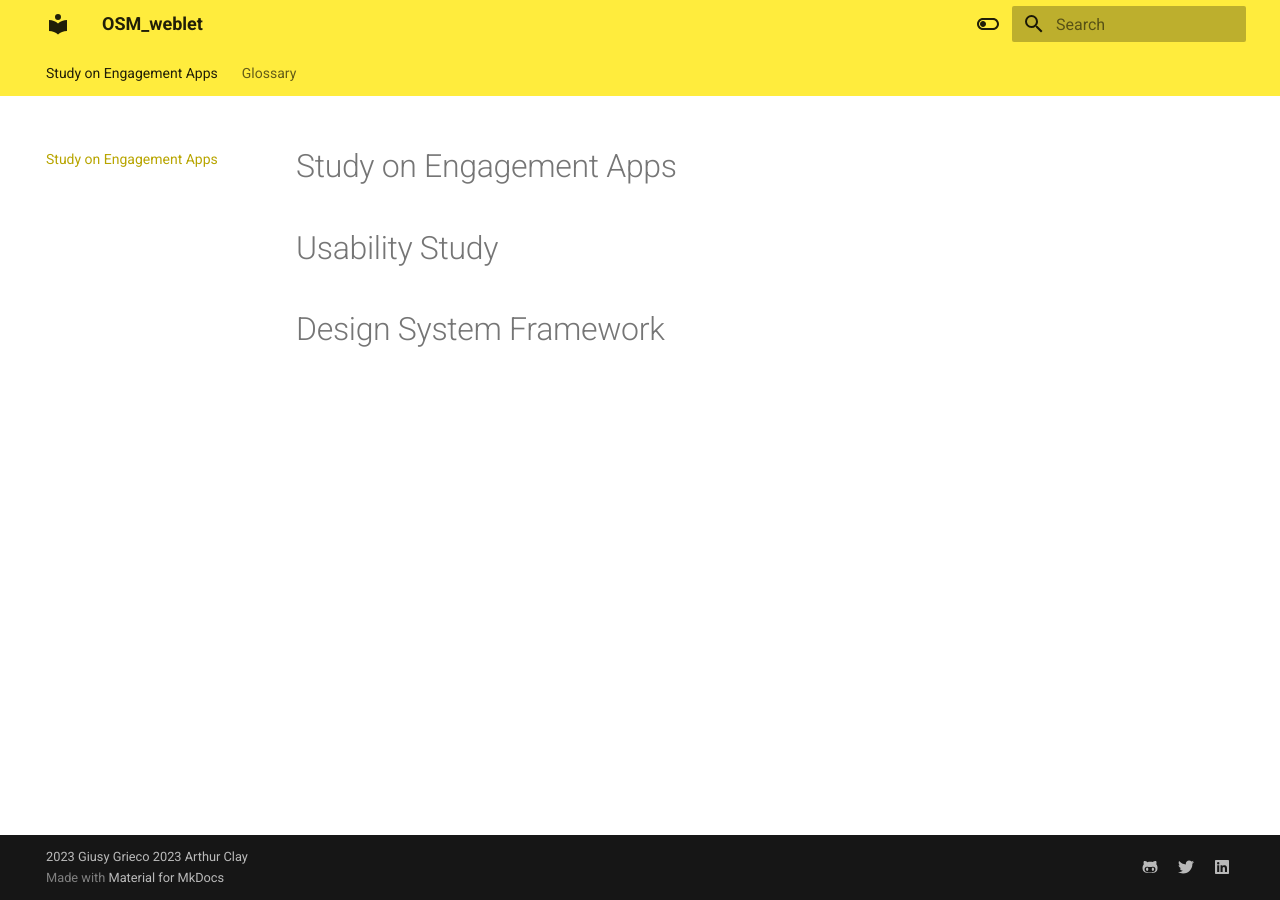
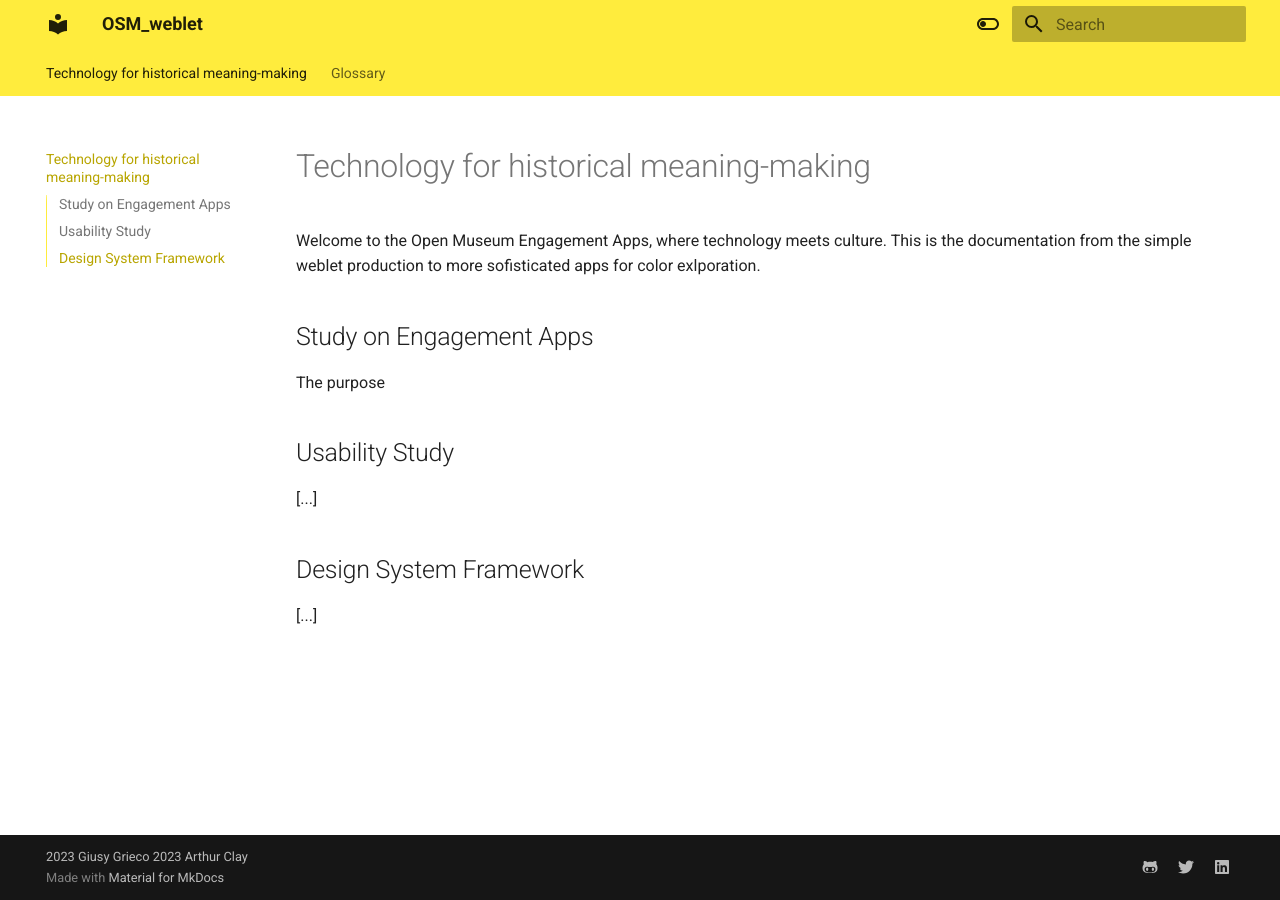
Before and after one commit to OSMDevTest/OSM, an MkDocs documentation site: the page built from docs/index.md, in a window 1280 px wide. Built offline with MkDocs 1.6.1 and Material for MkDocs 9.7.7, drawn with Linux system fonts in a browser that asks for light colours.

Commit message:
Update index.md

```diff
--- a/docs/index.md
+++ b/docs/index.md
@@ -1,5 +1,8 @@
-# Study on Engagement Apps
-
-# Usability Study
-
-# Design System Framework
+# Technology for historical meaning-making
+Welcome to the Open Museum Engagement Apps, where technology meets culture. This is the documentation from the simple weblet production to more sofisticated apps for color exlporation.
+## Study on Engagement Apps
+The purpose
+## Usability Study
+[...]
+## Design System Framework
+[...]
```
